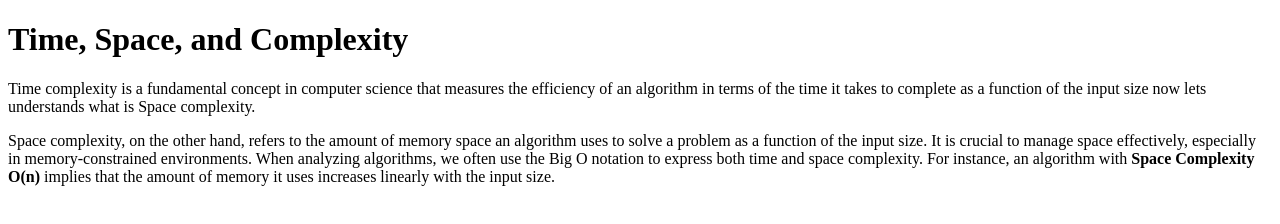
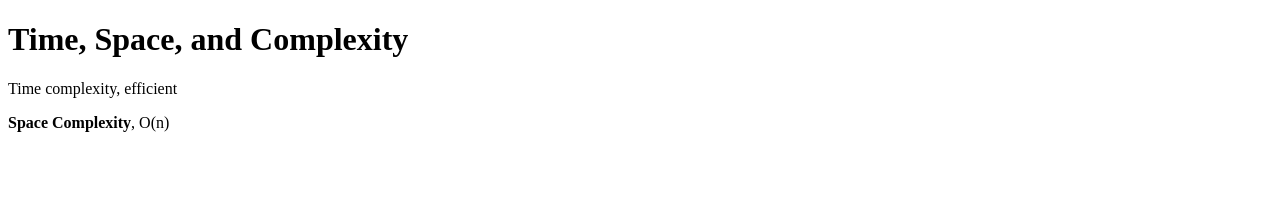
Before and after one commit to acciojob/time-and-space-complexity-sandeep-mz, a website: page main.html in a window 1280 px wide. Drawn offline with Linux system fonts and the light colour scheme.

Commit message:
created a submission

```diff
--- a/main.html
+++ b/main.html
@@ -10,20 +10,10 @@
     <script type="text/javascript" src="./script.js"></script>
 
     <h1>Time, Space, and Complexity</h1>
+	<p>Time complexity, efficient</p>
+	<p><b>Space Complexity</b>, O(n)</p>
 
-    <p>
-      Time complexity is a fundamental concept in computer science that measures
-      the efficiency of an algorithm in terms of the time it takes to complete
-      as a function of the input size now lets understands what is Space complexity.
-    </p>
-    <p>
-      Space complexity, on the other hand, refers to the amount of memory space
-      an algorithm uses to solve a problem as a function of the input size. It
-      is crucial to manage space effectively, especially in memory-constrained
-      environments. When analyzing algorithms,
-      we often use the Big O notation to express both time and space complexity.
-      For instance, an algorithm with <b>Space Complexity O(n)</b> implies that
-      the amount of memory it uses increases linearly with the input size.
-    </p>
+
+
   </body>
 </html>
```
